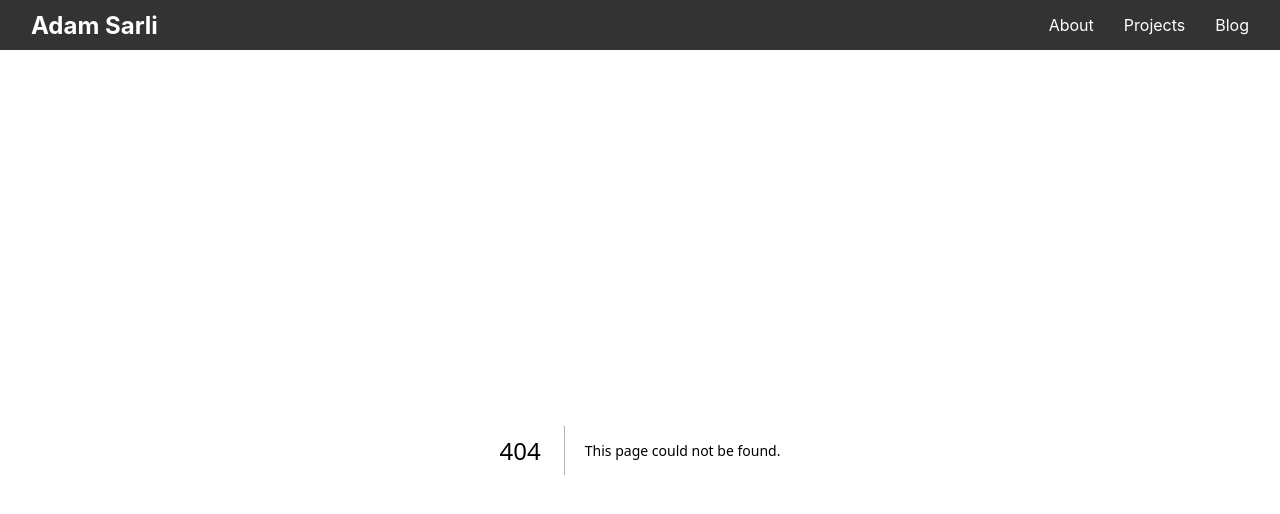
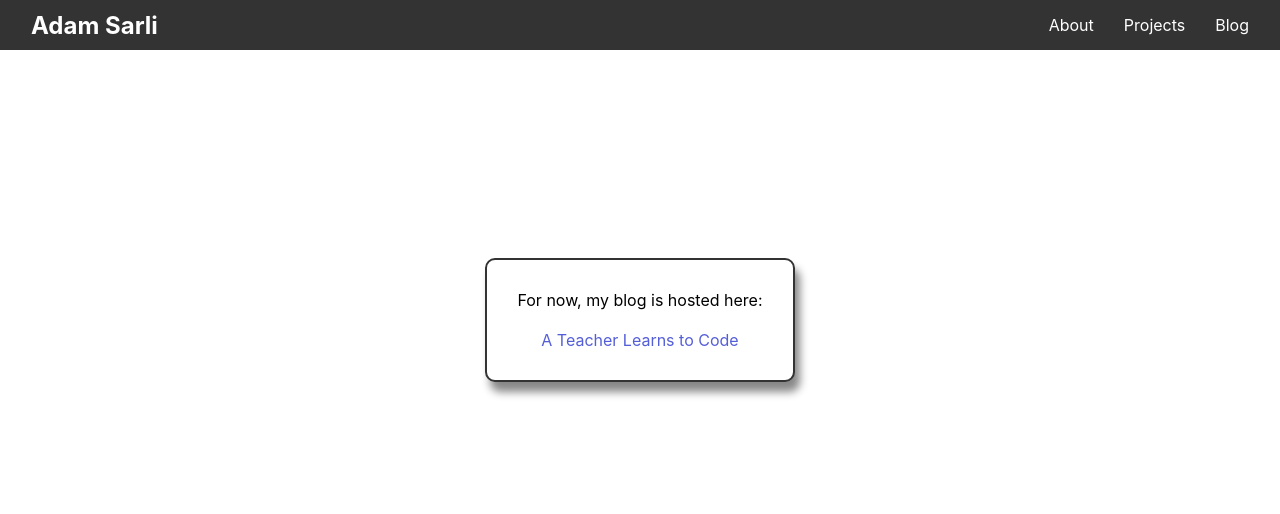
Before and after one commit to mathycoder/my-portfolio-next, a Next.js app: page /blog in a window 1280 px wide. Before the commit this address had no page. Shown: the top 514 px of the page. Built offline with nearby package versions, Linux system fonts and the light colour scheme.

Commit message:
added blog page

```diff
--- /dev/null
+++ b/pages/blog.js
@@ -0,0 +1,22 @@
+import styles from '../styles/BlogPage.module.css'
+
+const BlogPage = () => {
+    return (
+        <div className={styles.blog}>
+            <div className={styles.blogBubble}>
+                <div>For now, my blog is hosted here:</div>
+                <div>
+                    <a
+                        target="_blank"
+                        rel="noopener noreferrer"
+                        href="https://mathycoder.github.io/"
+                    >
+                        A Teacher Learns to Code
+                    </a>
+                </div>
+            </div>
+        </div>
+    )
+}
+
+export default BlogPage
--- /dev/null
+++ b/styles/BlogPage.module.css
@@ -0,0 +1,27 @@
+.blog {
+    margin: 20px;
+    height: 500px;
+    display: flex;
+    justify-content: center;
+    align-items: center;
+}
+
+.blogBubble {
+    display: flex;
+    align-items: center;
+    flex-direction: column;
+    background-color: white;
+    border: solid 2px #333;
+    border-radius: 10px;
+    max-width: 350px;
+    padding: 20px;
+    box-shadow: 5px 10px 8px #888888;
+}
+
+.blogBubble div {
+    margin: 10px;
+}
+
+.blogBubble a {
+    color: rgb(84,94,215);
+}
```
